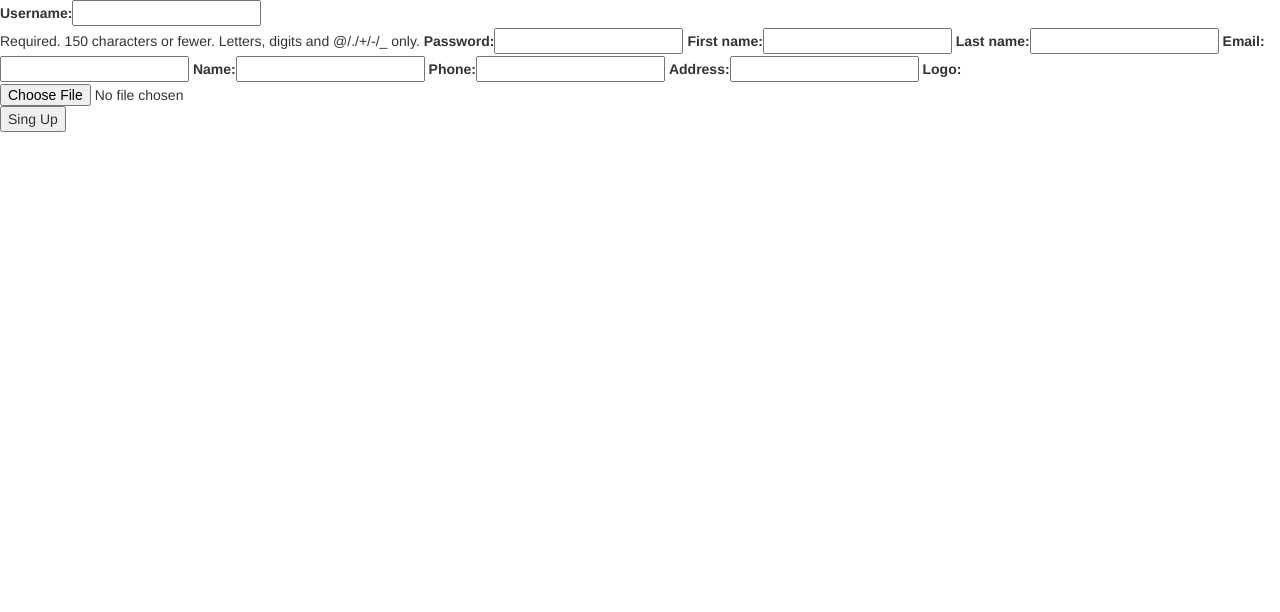
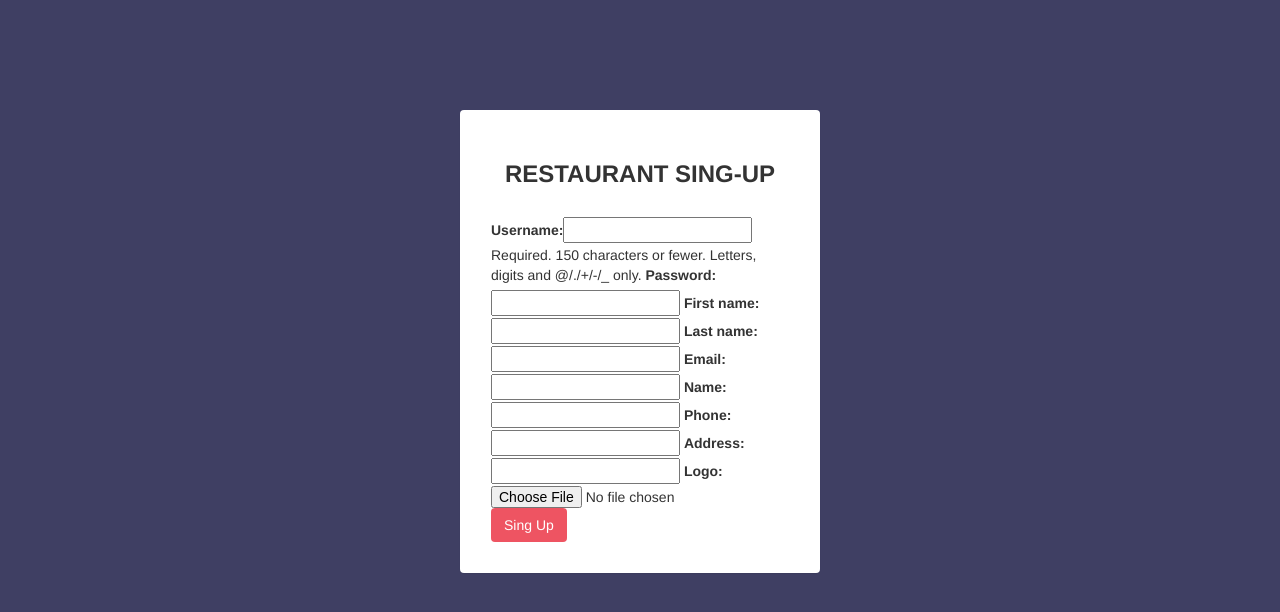
Before and after one commit to zorikcherfas/foodTasker, a Django app: page /restaurant/sign-up in a window 1280 px wide. Shown: the top 612 px of the page. Run offline with Django 3.2, Linux system fonts and the light colour scheme; some libraries are stand-ins or nearby versions.

Commit message:
Done with style & css

```diff
--- a/foodtasker/urls.py
+++ b/foodtasker/urls.py
@@ -12,7 +12,7 @@
 
     # Restaurant
     url(r'^restaurant/sign-in/$', auth_views.login,
-        {'template_name': 'restaurant/sign_in.html'},
+        {'template_name': 'restaurant/sign-in.html'},
         name = 'restaurant-sign-in'),
     url(r'^restaurant/sign-out', auth_views.logout,
         {'next_page': '/'},
@@ -20,6 +20,12 @@
     url(r'^restaurant/sign-up', views.restaurant_sign_up,
         name = 'restaurant-sign-up'),
     url(r'^restaurant/$', views.restaurant_home, name = 'restaurant-home'),
+
+
+    url(r'^restaurant/account/$', views.restaurant_account, name = 'restaurant-accout'),
+    url(r'^restaurant/meal/$', views.restaurant_meal, name = 'restaurant-meal'),
+    url(r'^restaurant/order/$', views.restaurant_order, name = 'restaurant-order'),
+    url(r'^restaurant/report/$', views.restaurant_report, name = 'restaurant-report'),
 
     # Sign In/ Sign Up/ Sign Out
     url(r'^api/social/', include('rest_framework_social_oauth2.urls')),
--- a/foodtaskerapp/static/css/style.css
+++ b/foodtaskerapp/static/css/style.css
@@ -0,0 +1,20 @@
+body {
+  padding-top: 50px;
+  background-color: #EDF2F5;
+  overflow: auto;
+}
+
+.bg-blue {
+  background-color: #3F3F63;
+}
+
+.btn-pink {
+  color: white;
+  background-color: #EE5462;
+}
+
+.btn-pink:hover,
+.btn-pink:focus {
+  color: white;
+  background-color: #DA4F5D;
+}
--- /dev/null
+++ b/foodtaskerapp/templates/base_singup.html
@@ -0,0 +1,33 @@
+{% load staticfiles %}
+<!DOCTYPE html>
+<html lang="en">
+<head>
+  <meta charset="UTF-8">
+  <title>{% block title %}{% endblock %}</title>
+
+  <link rel="stylesheet" href="{% static 'css/bootstrap.min.css' %}">
+  <link rel="stylesheet" href="{% static 'css/style.css' %}">
+  <script src="https://ajax.googleapis.com/ajax/libs/jquery/1.12.4/jquery.min.js"></script>
+  <script src="{% static 'js/bootstrap.min.js' %}"></script>
+</head>
+<body class="bg-blue">
+
+    <div class="container">
+      <div class="row">
+        <div class="col-lg-4 col-lg-offset-4">
+          <br/>
+          <br/>
+          <br/>
+          <div class="panel panel-body">
+            <div class="panel-body">
+              <h3 class="text-center text-uppercase"><b>{% block heading %}{% endblock %}</b></h3>
+              <br/>
+              {% block content %}{% endblock %}
+            </div>
+          </div>
+        </div>
+      </div>
+    </div>
+
+</body>
+</html>
--- /dev/null
+++ b/foodtaskerapp/templates/restaurant/account.html
@@ -0,0 +1,6 @@
+{% extends 'restaurant/base.html' %}
+
+
+{% block page %}
+  Resturant Account
+{% endblock%}
--- /dev/null
+++ b/foodtaskerapp/templates/restaurant/meal.html
@@ -0,0 +1,6 @@
+{% extends 'restaurant/base.html' %}
+
+
+{% block page %}
+  Resturant Meal
+{% endblock%}
--- /dev/null
+++ b/foodtaskerapp/templates/restaurant/order.html
@@ -0,0 +1,6 @@
+{% extends 'restaurant/base.html' %}
+
+
+{% block page %}
+  Resturant Order
+{% endblock%}
--- /dev/null
+++ b/foodtaskerapp/templates/restaurant/report.html
@@ -0,0 +1,5 @@
+{% extends 'restaurant/base.html' %}
+
+{% block page %}
+  Resturant Report
+{% endblock%}
--- a/foodtaskerapp/templates/restaurant/sign-up.html
+++ b/foodtaskerapp/templates/restaurant/sign-up.html
@@ -1,25 +1,14 @@
-{% load staticfiles %}
-<!DOCTYPE html>
-<html lang="en">
-<head>
-  <meta charset="UTF-8">
 
-  <title>Document</title>
+{% extends 'base_singup.html' %}
+{% block title %} Sign Up {% endblock %}
 
-  <!-- Loading boostrap -->
-  <link rel="stylesheet" href="{% static 'css/bootstrap.min.css' %}">
-  <link rel="stylesheet" href="{% static 'css/style.css'%}">
-  <script src="{% static 'js/bootstrap.min.js'%}">
+{% block heading %} Restaurant Sing-Up {% endblock %}
 
-  </script>
-</head>
-<body>
-  <form method="POST" enctype="multipart/form-data">
-    {% csrf_token %}
-    {{ user_form }}
-    {{ restaurant_form}}
-    <button type="submit">Sing Up</button>
-  </form>
-
-</body>
-</html>
+{% block content %}
+<form method="POST" enctype="multipart/form-data">
+  {% csrf_token %}
+  {{ user_form }}
+  {{ restaurant_form}}
+  <button type="submit" class="btn btn-pink">Sing Up</button>
+</form>
+{% endblock %}
--- a/foodtaskerapp/views.py
+++ b/foodtaskerapp/views.py
@@ -7,9 +7,28 @@
 def home(request):
     return redirect(restaurant_home)
 
+
+
 @login_required(login_url = '/restaurant/sign-in/')
 def restaurant_home(request):
     return render(request, 'restaurant/home.html' ,{})
+
+@login_required(login_url = '/restaurant/sign-in/')
+def restaurant_account(request):
+    return render(request, 'restaurant/account.html' ,{})
+
+@login_required(login_url = '/restaurant/sign-in/')
+def restaurant_meal(request):
+    return render(request, 'restaurant/meal.html' ,{})
+
+@login_required(login_url = '/restaurant/sign-in/')
+def restaurant_order(request):
+    return render(request, 'restaurant/order.html' ,{})
+
+@login_required(login_url = '/restaurant/sign-in/')
+def restaurant_report(request):
+    return render(request, 'restaurant/report.html' ,{})
+
 
 def restaurant_sign_up(request):
     user_form = UserForm()
```
Also changed, not shown: foodtaskerapp/templates/base.html (renamed from foodtaskerapp/templates/restaurant/home.html, +4 -4 lines), foodtaskerapp/templates/restaurant/base.html (added, +16 -0 lines), foodtaskerapp/templates/restaurant/sign-in.html (+6 -19 lines), 1 other file.
